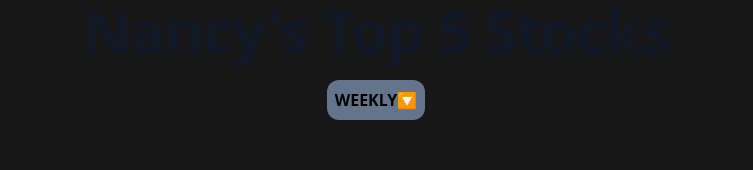
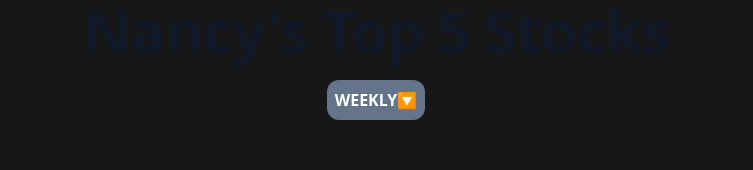
Before and after one commit to evvic/timely-wolf-of-wallstreet, a Svelte app in the folder webapp/: page / in a window 1280 px wide. Shown: the top 170 px of the page, without its empty margins (264-1017 px from the left). Built offline with nearby package versions, Linux system fonts and the light colour scheme; no server answers.

Commit message:
font changes

```diff
--- a/webapp/src/App.svelte
+++ b/webapp/src/App.svelte
@@ -121,16 +121,16 @@
               />
             </svg>
           {:else}
-            <div class="h-10 w-min bg-slate-500 rounded-xl p-2 font-bold">
+            <div class="h-10 w-min bg-slate-500 rounded-xl p-2 font-bold text-white">
               <p>{timeseries}🔽</p>
             </div>
           {/if}
         </button>
         <ul
-          class="bg-slate-500 rounded-box w-min rounded-lg py-2"
+          class="bg-slate-500 rounded-box w-min rounded-lg py-2 font-bold"
           style:visibility={isDropdownOpen ? "visible" : "hidden"}
         >
-          <li class="hover:bg-slate-800 text-left">
+          <li class="hover:bg-slate-800 text-left ">
             <button
               class="btn text-white p-1 w-full text-left"
               on:click={() => (timeseries = "DAILY")}
```
